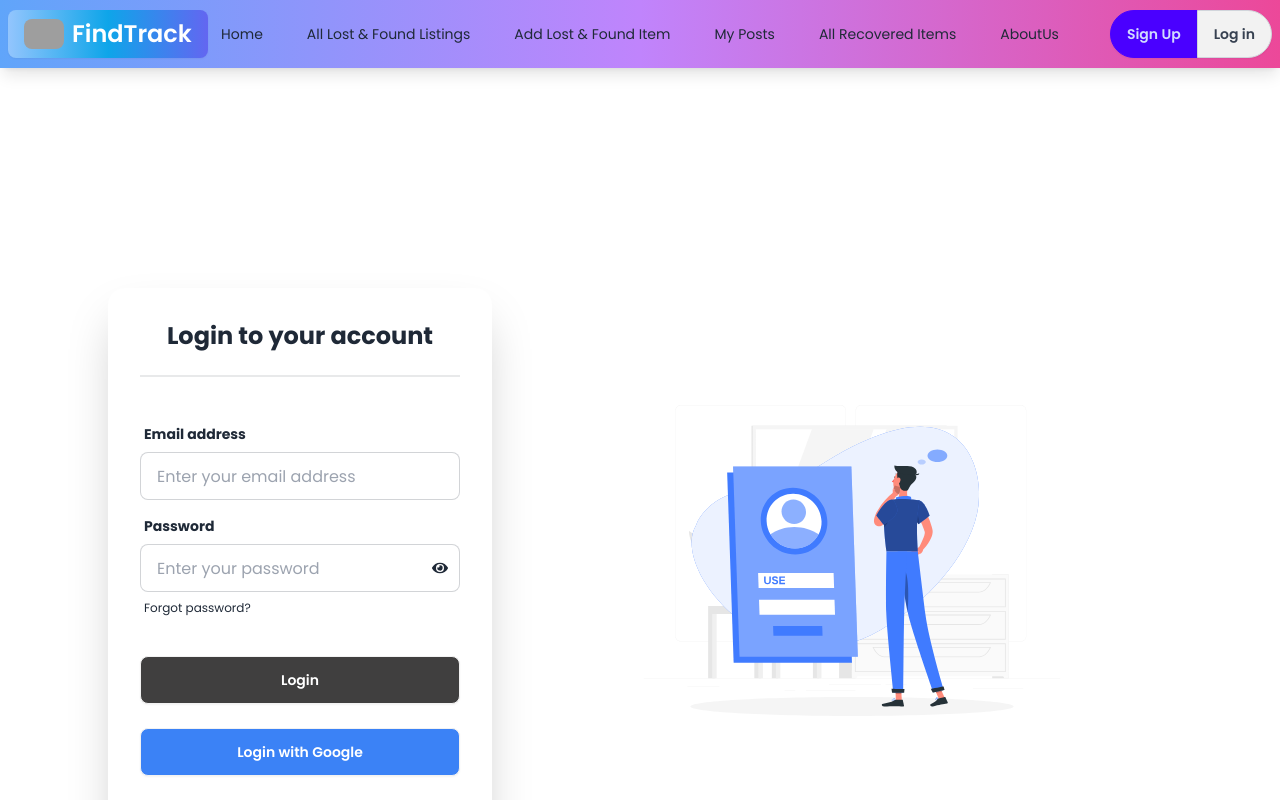
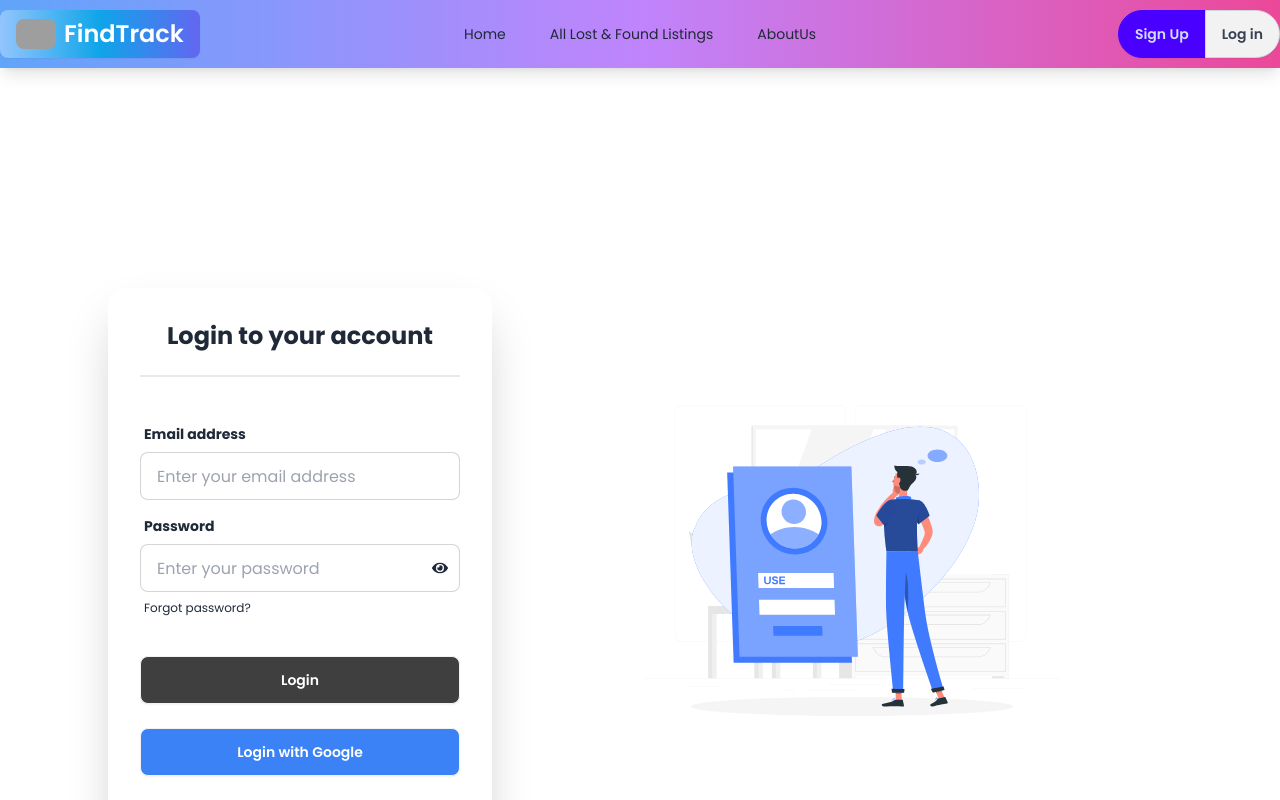
Before and after one commit to Mahin934/FindTrack-Website-Client, a React (Vite) app: page /login in a window 1280 px wide. Shown: the top 800 px of the page. Built offline with nearby package versions, Linux system fonts and the light colour scheme; no server answers; grey boxes are pictures that could not be loaded.

Commit message:
NavBar Route Problem Solved

```diff
--- a/src/components/NavBar.jsx
+++ b/src/components/NavBar.jsx
@@ -67,6 +67,10 @@ const NavBar = () => {
                     All Lost & Found Listings
                 </NavLink>
             </li>
+
+            {/* Show these links only if the user is logged in */}
+            {user && user?.email && (
+                <>
                     <li>
                         <NavLink
                             to="/addLost-found"
@@ -106,6 +110,9 @@ const NavBar = () => {
                             All Recovered Items
                         </NavLink>
                     </li>
+                </>
+            )}
+
             <li>
                 <NavLink
                     to="/aboutUS"
@@ -121,6 +128,7 @@ const NavBar = () => {
             </li>
         </>
     );
+
 
     // Update the document title dynamically based on route
     useEffect(() => {
@@ -148,7 +156,7 @@ const NavBar = () => {
 
     return (
         <div className="fixed top-0 left-0 w-full z-50 bg-gradient-to-r from-blue-400 via-purple-400 to-pink-500 shadow-lg">
-            <div className="navbar p-0 md:p-2 md:container mx-auto">
+            <div className="navbar p-0 md:py-2 md:container mx-auto">
                 {/* Navbar start */}
                 <div className="navbar-start">
                     <div className="dropdown">
```
Lines whose indentation alone changed are shown as unchanged.
